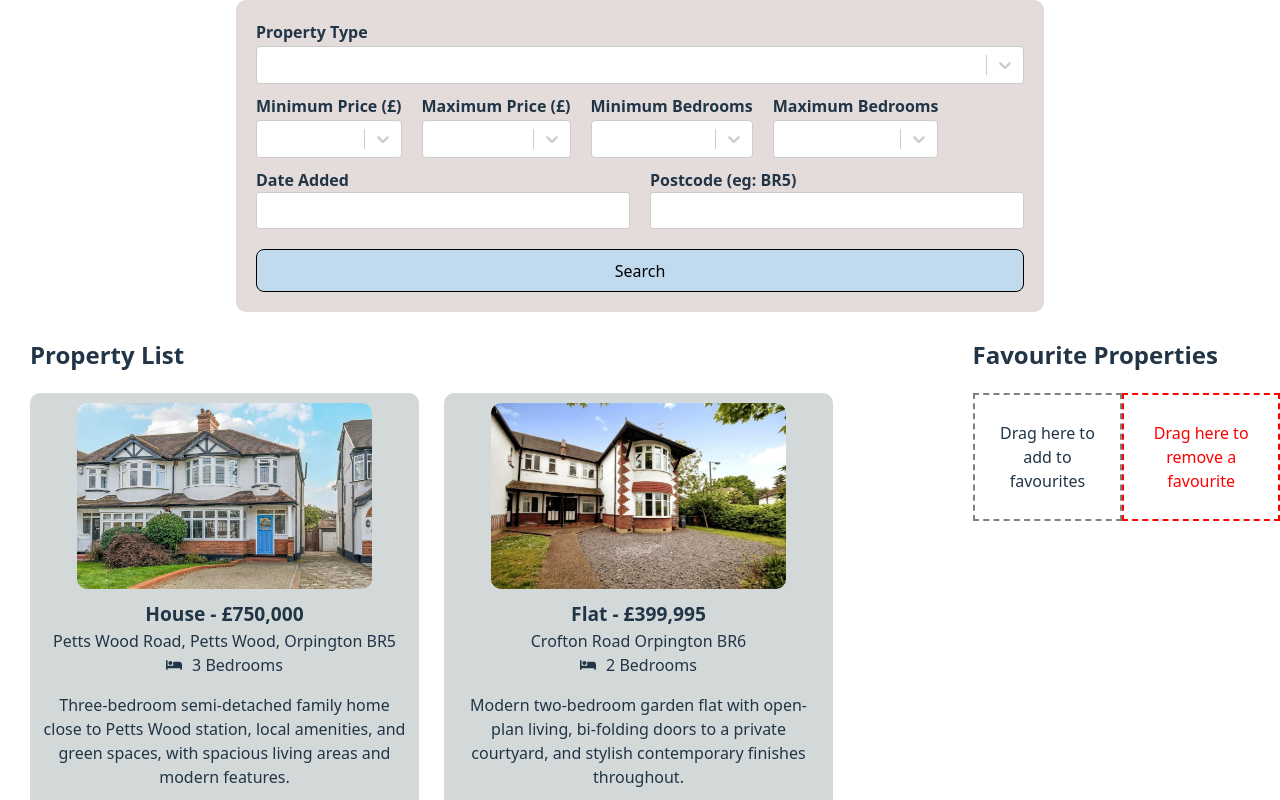
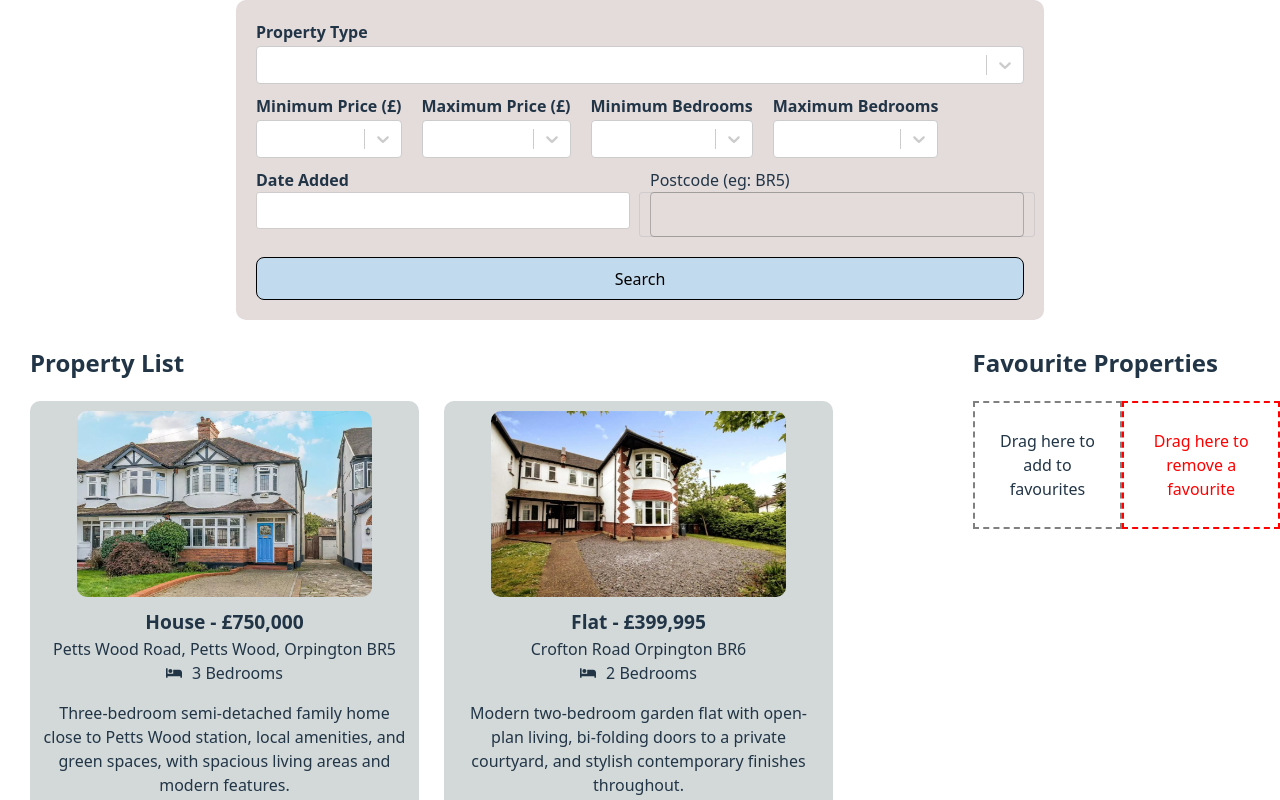
Before and after one commit to shashini13/React-CW, a React (Vite) app: page / in a window 1280 px wide. Shown: the top 800 px of the page. Built offline with nearby package versions, Linux system fonts and the light colour scheme.

Commit message:
Imported mui TextField & updated prev postcode input field

```diff
--- a/src/components/SearchForm.jsx
+++ b/src/components/SearchForm.jsx
@@ -1,7 +1,8 @@
-import React, {useState} from 'react';
+import {useState} from 'react';
 import Select from 'react-select';
 import DatePicker from 'react-datepicker';
 import 'react-datepicker/dist/react-datepicker.css'
+import TextField from '@mui/material/TextField';
 
 const SearchForm = ({onSearch}) => {
     const [type, setType] = useState("Any");
@@ -103,10 +104,10 @@ const SearchForm = ({onSearch}) => {
                 </div>
 
                 <div>
-                    <label className="search-form-label">Postcode (eg: BR5)</label>
-                    <input
-                        type="text"
+                    <label>Postcode (eg: BR5)</label>
+                    <TextField
                         value={postcode}
+                        variant="outlined"
                         onChange={(code) => setPostcode(code.target.value.toUpperCase())}
                     />
                 </div>
```
